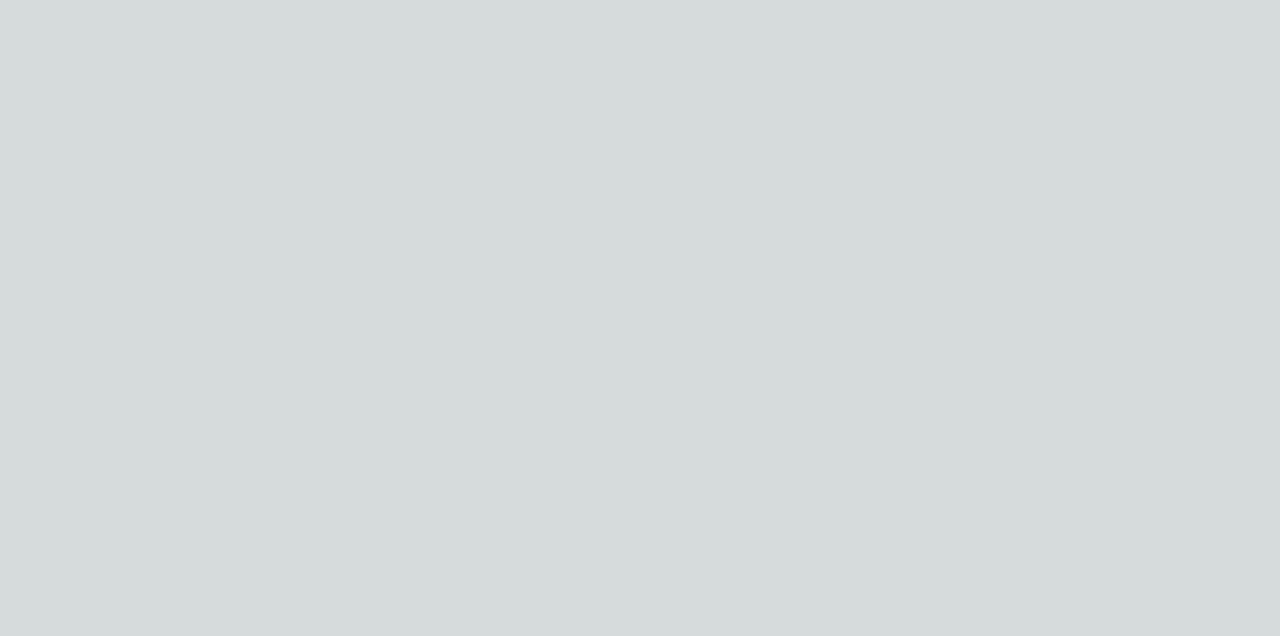
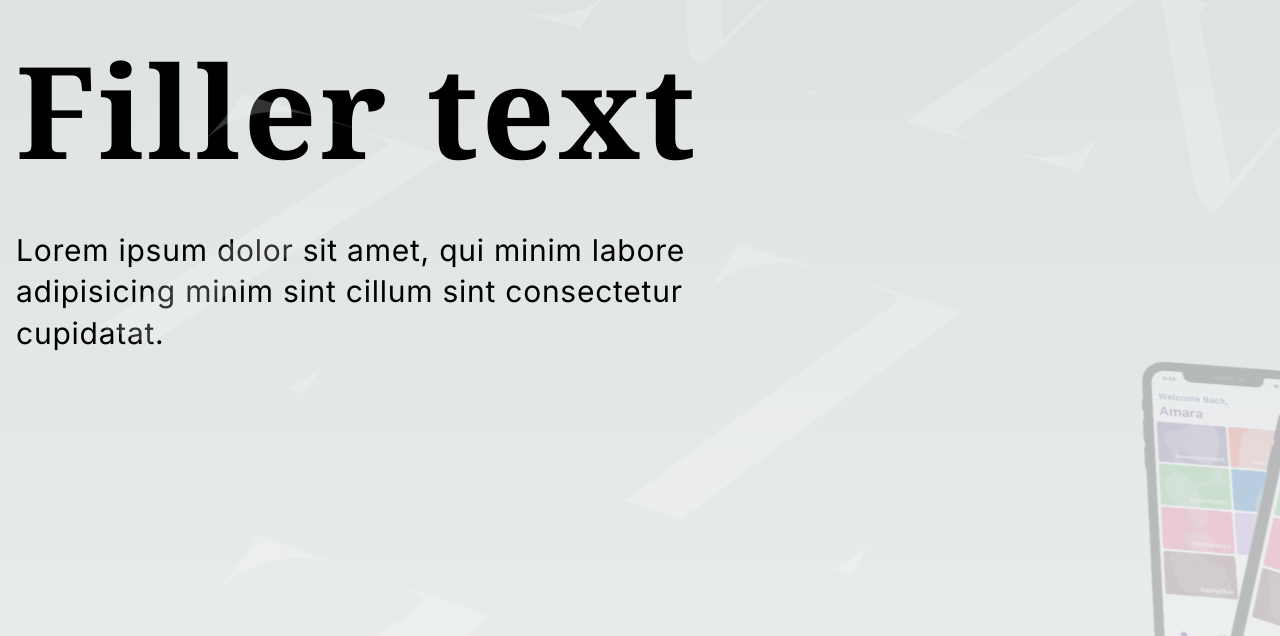
Before and after one commit to shotoyaar/landingpage, a Next.js app: page /zclass in a window 1280 px wide. Shown: the part 464-1100 px from the top of the page. Before the commit the page ends 800 px from the top, so only its background shows below. Built offline with nearby package versions, Linux system fonts and the light colour scheme.

Commit message:
Hero Parallax Added

```diff
--- a/src/app/page.tsx
+++ b/src/app/page.tsx
@@ -128,7 +128,7 @@ export default function Home() {
           About
         </h1>
 
-        <p className="text-3xl text-center">
+        <p className="text-3xl text-center px-[220px]">
           Lorem ipsum dolor sit amet, officia excepteur ex fugiat reprehenderit enim labore culpa sint ad nisi Lorem pariatur mollit ex esse exercitation amet. Nisi anim cupidatat excepteur officia. Reprehenderit nostrud nostrud ipsum Lorem est aliquip amet voluptate voluptate dolor minim nulla est proident. Nostrud officia pariatur ut officia. Sit irure elit esse ea nulla sunt ex occaecat reprehenderit commodo officia dolor Lorem duis laboris cupidatat officia voluptate. Culpa proident adipisicing id nulla nisi laboris ex in Lorem sunt duis officia eiusmod. Aliqua reprehenderit commodo ex non excepteur duis sunt velit enim. Voluptate laboris sint cupidatat ullamco ut ea consectetur et est culpa et culpa duis.
         </p>
 
--- a/src/app/zclass/page.tsx
+++ b/src/app/zclass/page.tsx
@@ -94,14 +94,88 @@ function Navbar({ className }: { className?: string }) {
   );
 }
 
+const products = [
+  {
+    title: "zClass",
+    link: "/zclass",
+    thumbnail: "/zvia_white.png"
+  }, {
+    title: "zClass",
+    link: "/zclass",
+    thumbnail: "/zvia_white.png"
+  }, {
+    title: "zClass",
+    link: "/zclass",
+    thumbnail: "/z_white.png"
+  }, {
+    title: "zClass",
+    link: "/zClass",
+    thumbnail: "/phone4.png"
+  },
+  {
+    title: "zClass",
+    link: "/zclass",
+    thumbnail: "/phone4.png"
+  }, {
+    title: "zClass",
+    link: "/zClass",
+    thumbnail: "/z_white.png"
+  }, {
+    title: "zClass",
+    link: "/zClass",
+    thumbnail: "/z_white.png"
+  }, {
+    title: "zClass",
+    link: "/zClass",
+    thumbnail: "/phone4.png"
+  }, {
+    title: "zClass",
+    link: "/zClass",
+    thumbnail: "/phone4.png"
+  }, {
+    title: "zClass",
+    link: "/zClass",
+    thumbnail: "/phone4.png"
+  }, {
+    title: "zClass",
+    link: "/zClass",
+    thumbnail: "/z_white.png"
+  }, {
+    title: "zClass",
+    link: "/zClass",
+    thumbnail: "/z_white.png"
+  }, {
+    title: "zClass",
+    link: "/zClass",
+    thumbnail: "/z_white.png"
+  }, {
+    title: "zClass",
+    link: "/zClass",
+    thumbnail: "/phone4.png"
+  }, {
+    title: "zClass",
+    link: "/zClass",
+    thumbnail: "/phone4.png"
+  }, {
+    title: "zClass",
+    link: "/zClass",
+    thumbnail: "/phone4.png"
+  }, {
+    title: "zClass",
+    link: "/zClass",
+    thumbnail: "/phone4.png"
+  },
+];
+
 export default function Home() {
   return (
     <>
-
       <div className="relative w-full">
         <Navbar className="top-2" />
       </div>
 
+      <HeroParallax products={products} />
+
     </>
   );
 }
--- a/src/components/navbar.tsx
+++ b/src/components/navbar.tsx
@@ -118,7 +118,7 @@ export const Menu = ({
   return (
     <nav
       onMouseLeave={() => setActive(null)} // resets the state
-      className="relative rounded-full border bg-black border-white/[0.8] border-2 shadow-input flex justify-center items-center space-x-6 px-8 py-6 top-2"
+      className="relative rounded-full border bg-black border-white/[0.2] border-2 shadow-input flex justify-center items-center space-x-6 px-8 py-6 top-2"
     >
       {children}
     </nav>
--- a/src/components/parallax.tsx
+++ b/src/components/parallax.tsx
@@ -9,6 +9,10 @@ import {
 } from "framer-motion";
 import Image from "next/image";
 import Link from "next/link";
+import { TextGenerateEffect } from "./textGenerate";
+
+const words1 = "Filler text";
+const words2 = "Lorem ipsum dolor sit amet, qui minim labore adipisicing minim sint cillum sint consectetur cupidatat.";
 
 export const HeroParallax = ({
   products,
@@ -103,15 +107,9 @@ export const HeroParallax = ({
 
 export const Header = () => {
   return (
-    <div className="max-w-7xl relative mx-auto py-20 md:py-40 px-4 w-full  left-0 top-0">
-      <h1 className="text-2xl md:text-7xl font-bold dark:text-white">
-        The Ultimate <br /> development studio
-      </h1>
-      <p className="max-w-2xl text-base md:text-xl mt-8 dark:text-neutral-200">
-        We build beautiful products with the latest technologies and frameworks.
-        We are a team of passionate developers and designers that love to build
-        amazing products.
-      </p>
+    <div className="max-w-7xl relative mx-auto py-20 md:py-40 px-4 w-full  left-0 top-[150px]">
+      <TextGenerateEffect words={words1} className="font-bold text-9xl text-white font-serif" />
+      <TextGenerateEffect words={words2} className="max-w-2xl text-3xl mt-8 text-neutral-200 font-normal" />
     </div>
   );
 };
--- a/src/components/textGenerate.tsx
+++ b/src/components/textGenerate.tsx
@@ -45,7 +45,7 @@ export const TextGenerateEffect = ({
   return (
     <div className={cn("font-bold", className)}>
       <div className="mt-4">
-        <div className=" dark:text-white text-black text-2xl leading-snug tracking-wide">
+        <div className=" dark:text-white text-black leading-snug tracking-wide">
           {renderWords()}
         </div>
       </div>
```
